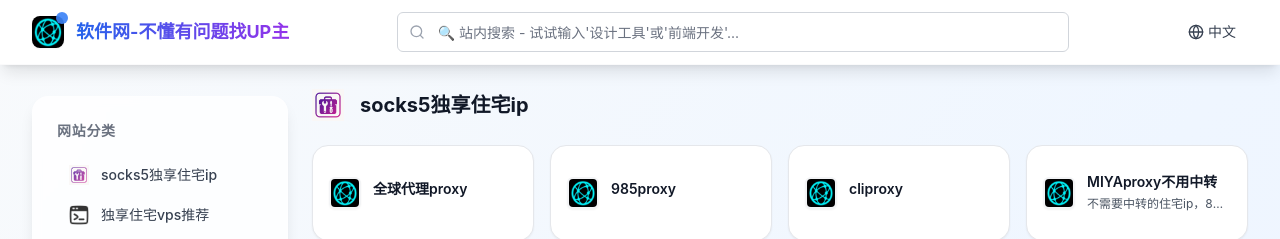
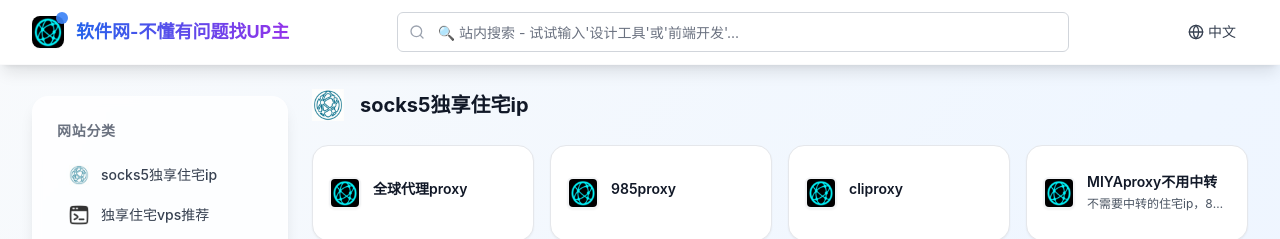
Before and after one commit to h1151449095/xhd111, a React (Vite) app: page / in a window 1280 px wide. Shown: the top 239 px of the page. Built offline with nearby package versions, Linux system fonts and the light colour scheme.

Commit message:
🔧 Auto-update website config via EdgeOne Functions

```diff
--- a/src/websiteData.js
+++ b/src/websiteData.js
@@ -1,4 +1,4 @@
-// 网站数据 - 通过管理后台更新于 2026/2/1 11:04:17
+// 网站数据 - 通过管理后台更新于 2026/2/1 11:04:55
 
 // 站点配置
 export const siteConfig = {
@@ -352,7 +352,7 @@
   {
     "id": "category_1769885618545",
     "name": "socks5独享住宅ip",
-    "icon": "/assets/tools_icon.png",
+    "icon": "/assets/Gemini_Generated_Image_3rrfx23rrfx23rrf__1_-transformed.png",
     "special": false,
     "subcategories": []
   },
```
